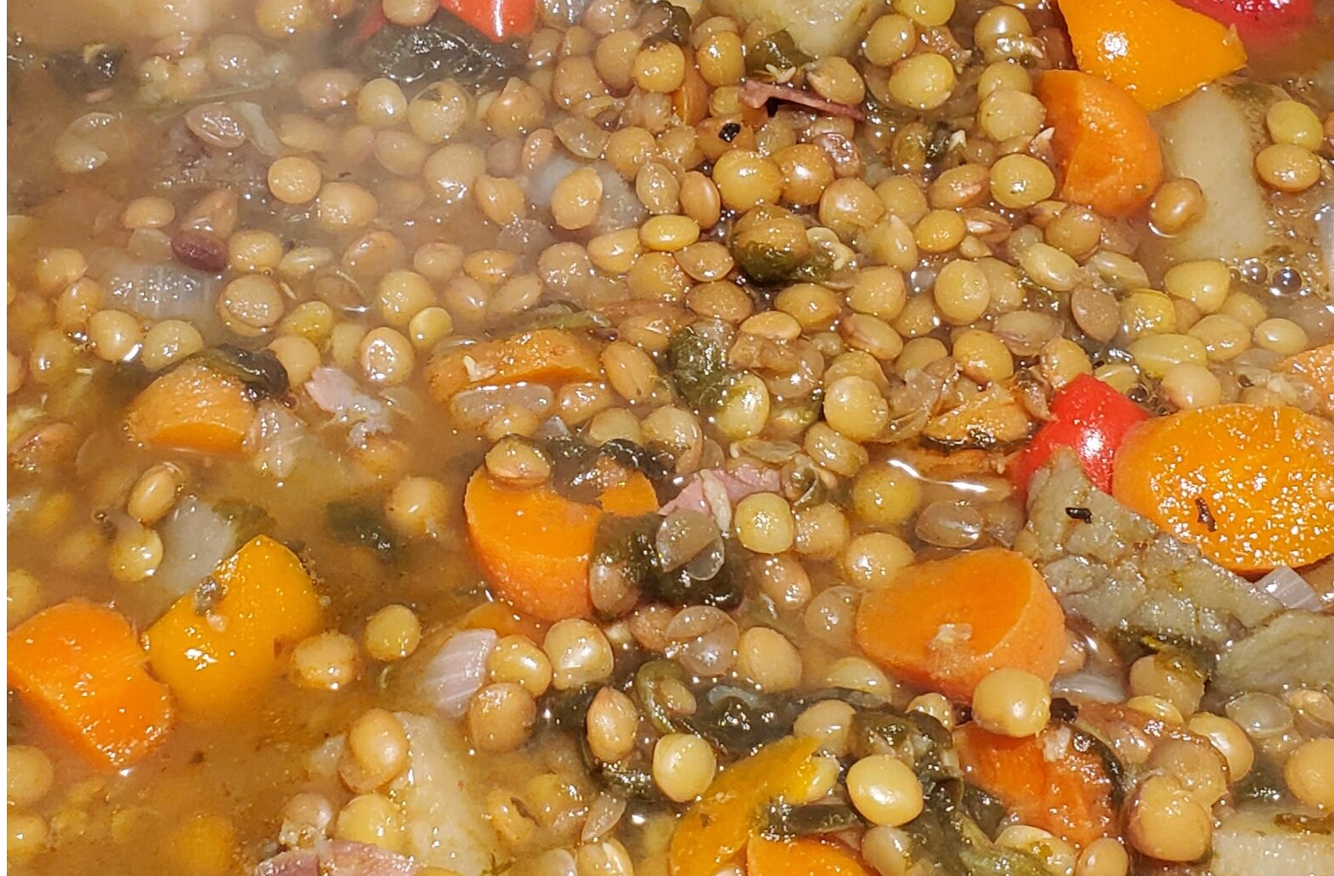
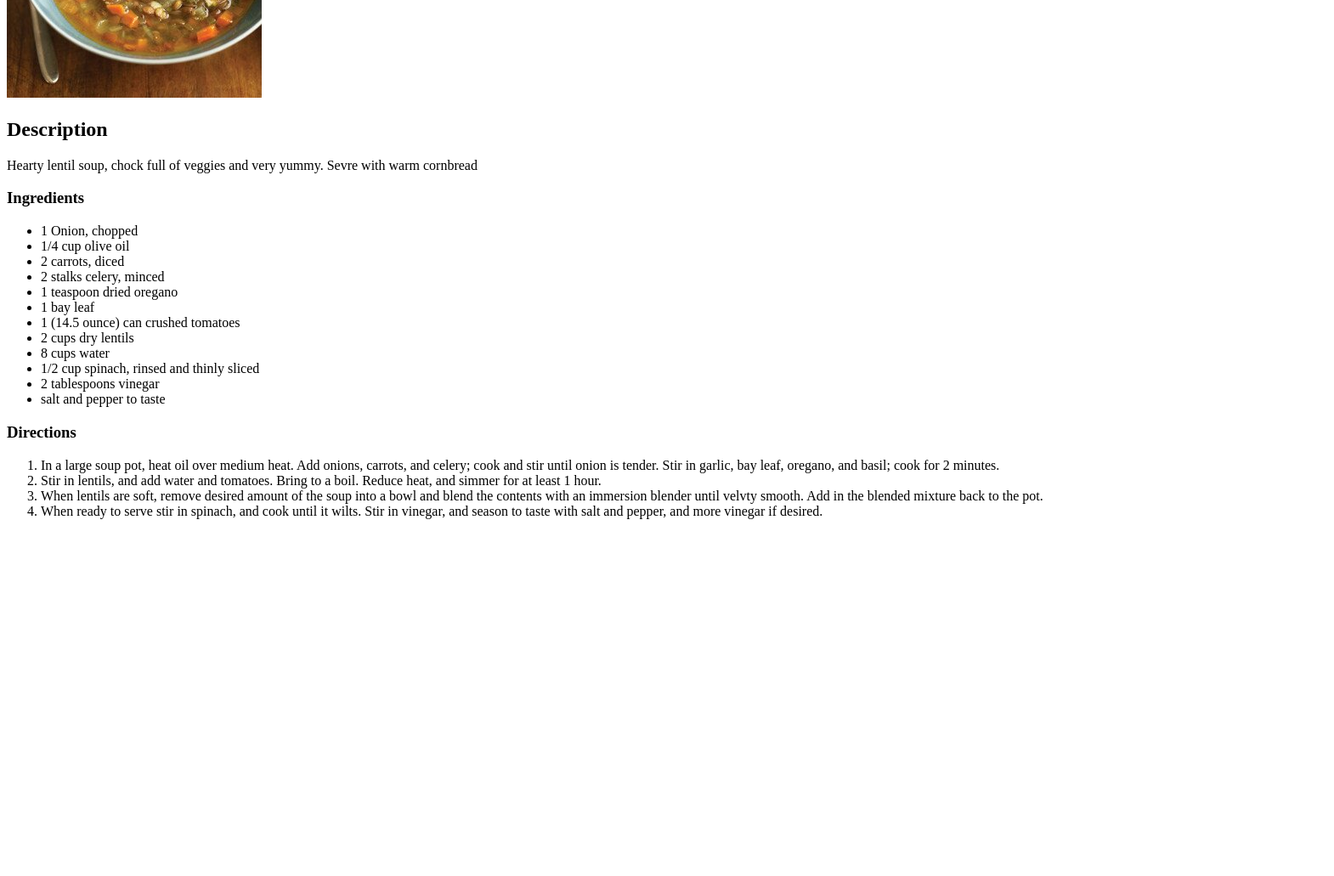
Before and after one commit to Mastertrek/odin-recipes, a plain HTML site: page recipes/lentil-soup.html in a window 1280 px wide. Shown: the part 340-1371 px from the top of the page at 85% size, 1570 px wide, since content can reach past the window. After the commit the page ends 967 px from the top, so only its background shows below. Drawn offline with Linux system fonts and the light colour scheme.

Commit message:
Edit recipes/lentil soup.html

```diff
--- a/recipes/lentil-soup.html
+++ b/recipes/lentil-soup.html
@@ -7,7 +7,38 @@
 
     <body>
         <h1>Lentil Soup Recipe</h1>
-        <img src="../img/candid-lentil.jpg" alt="Just lentil soup">
+        <img src="../img/lentil.jpg" alt="lentil soup with bread">
+
+        <h2>Description</h2>
+        <p>Hearty lentil soup, chock full of veggies and very yummy. Sevre with warm cornbread</p>
+
+        <h3>Ingredients</h3>
+        <ul>
+            <li>1 Onion, chopped</li>
+            <li>1/4 cup olive oil</li>
+            <li>2 carrots, diced</li>
+            <li>2 stalks celery, minced</li>
+            <li>1 teaspoon dried oregano</li>
+            <li>1 bay leaf</li>
+            <li>1 (14.5 ounce) can crushed tomatoes</li>
+            <li>2 cups dry lentils</li>
+            <li>8 cups water</li>
+            <li>1/2 cup spinach, rinsed and thinly sliced</li>
+            <li>2 tablespoons vinegar</li>
+            <li>salt and pepper to taste</li>
+
+        </ul>
+
+        <h3>Directions</h3>
+        <ol>
+            <li>In a large soup pot, heat oil over medium heat. Add onions, carrots, and celery; cook and stir until onion is tender. Stir in garlic, bay leaf, oregano, and basil; cook for 2 minutes.</li>
+            <li>Stir in lentils, and add water and tomatoes. Bring to a boil. Reduce heat, and simmer for at least 1 hour.</li>
+            <li>When lentils are soft, remove desired amount of the soup into a bowl and blend the contents with an immersion blender until velvty smooth. Add in the blended mixture back to the pot. </li>
+            <li>When ready to serve stir in spinach, and cook until it wilts. Stir in vinegar, and season to taste with salt and pepper, and more vinegar if desired.</li>
+
+        </ol>
+
+
 
     </body>
 </html>
```
